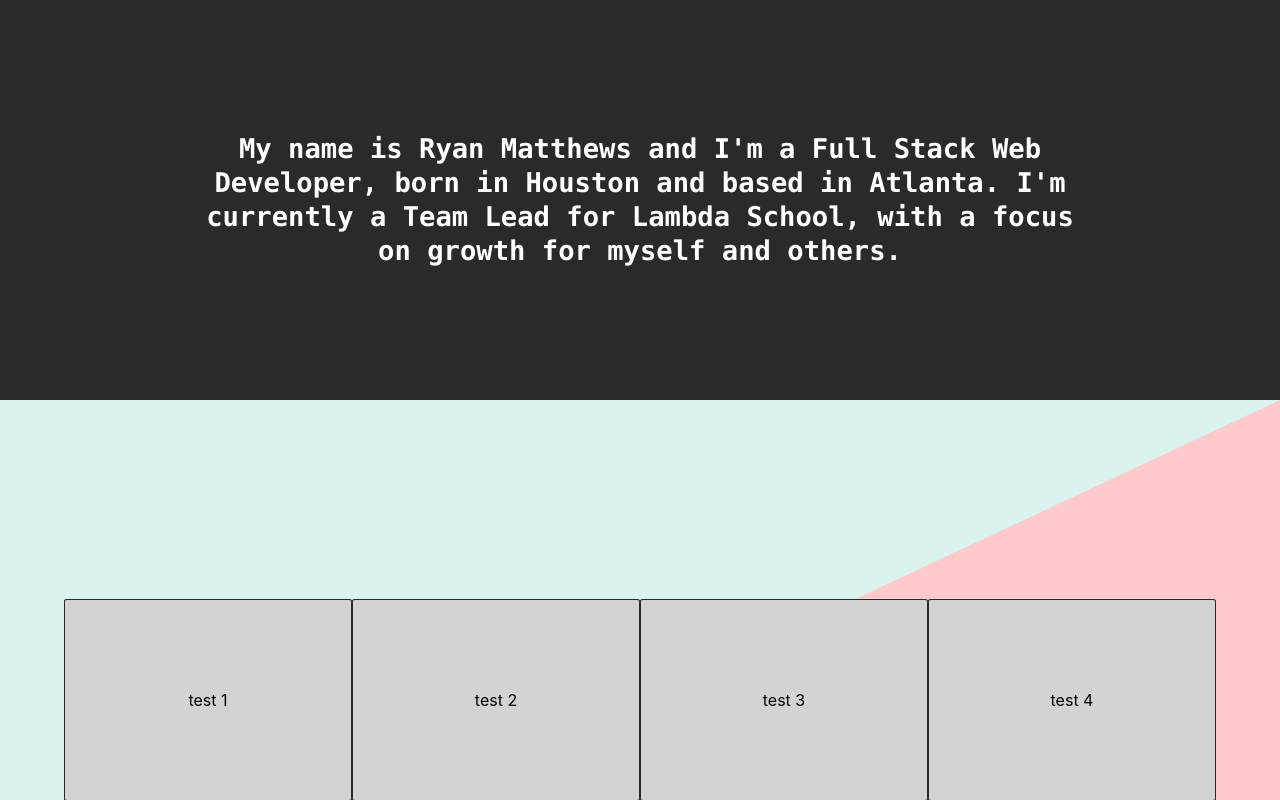
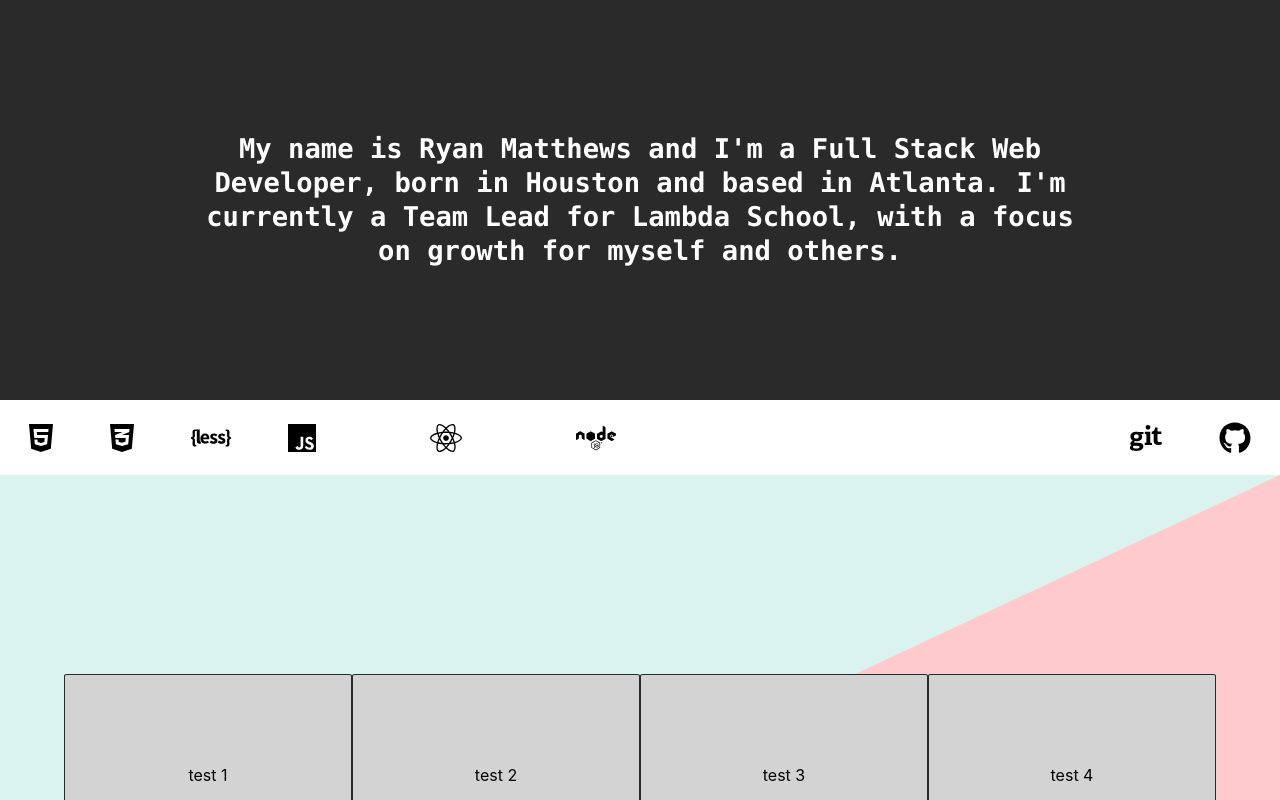
Before and after one commit to Ryntak94/portfolio, a React (Create React App) app: page / in a window 1280 px wide. Shown: the top 800 px of the page. Built offline with nearby package versions, Linux system fonts and the light colour scheme.

Commit message:
create techStack bar

```diff
--- a/package.json
+++ b/package.json
@@ -3,6 +3,12 @@
   "version": "0.1.0",
   "private": true,
   "dependencies": {
+    "@fortawesome/fontawesome-svg-core": "^1.2.22",
+    "@fortawesome/free-brands-svg-icons": "^5.10.2",
+    "@fortawesome/free-solid-svg-icons": "^5.10.2",
+    "@fortawesome/react-fontawesome": "^0.1.4",
+    "@iconify/icons-logos": "^1.0.1",
+    "@iconify/react": "^1.1.1",
     "react": "^16.8.6",
     "react-dom": "^16.8.6",
     "react-scripts": "3.0.1",
--- a/src/App.js
+++ b/src/App.js
@@ -4,6 +4,7 @@
 import Banner from './components/banner.js'
 import Content from './components/content.js'
 import Description from  './components/description.js'
+import TechStack from './components/techStack.js'
 
 class App extends Component {
     constructor(props)  {
@@ -29,6 +30,7 @@
         return (
             <div className="App">
             <Banner/>
+            <TechStack/>
             <Content projects={this.state.projects}/>
             <Description projects={this.state.projects}/>
             <Content flipped={true} projects={this.state.projects.slice(0,3)}/>
--- a/src/components/content.js
+++ b/src/components/content.js
@@ -25,14 +25,14 @@
     display: flex;
     justify-content: center;
     align-items: center;
-    background: #DAF3EF;
+    background: #FECACC;
     height: 600px;
 `
 const BackgroundTriangle2 = styled.div`
     -webkit-clip-path: polygon(0% 0%, 0% 100%, 100% 0);
-    clip-path: polygon(0% 0%, 0% 100%, 100% 0%);
+    clip-path: polygon(0% 0%, 100% 0%, 100% 100%);
     height: 600px;
-    background: #FECACC;
+    background: #DAF3EF;
     width:100%;
     position: absolute;
 `
--- /dev/null
+++ b/src/components/techStack.js
@@ -0,0 +1,57 @@
+import React, { Component } from 'react';
+import ReactDOM from 'react-dom';
+import styled from 'styled-components'
+import { FontAwesomeIcon } from '@fortawesome/react-fontawesome'
+import { faReact, faHtml5, faCss3Alt, faNode, faLess, faJsSquare, faJs, faGithub, faGit } from '@fortawesome/free-brands-svg-icons'
+import { faCoffee } from '@fortawesome/free-solid-svg-icons'
+import { Icon, InlineIcon } from '@iconify/react';
+import reduxIcon from '@iconify/icons-logos/redux';
+import jqueryIcon from '@iconify/icons-logos/jquery'
+import expressIcon from '@iconify/icons-logos/express'
+import knexIcon from '@iconify/icons-logos/knex'
+import sqliteIcon from '@iconify/icons-logos/sqlite'
+import postgresqlIcon from '@iconify/icons-logos/postgresql'
+import graphqlIcon from '@iconify/icons-logos/graphql'
+import pythonIcon from '@iconify/icons-logos/python'
+import djangoIcon from '@iconify/icons-logos/django'
+import flaskIcon from '@iconify/icons-logos/flask'
+
+const Container = styled.div`
+    width: 100%;
+    height: 75px;
+    display: flex;
+    justify-content: space-around;
+    align-items: center;
+`
+
+class TechStack extends Component {
+    onHoverHandler = (e) =>  {
+        console.log(e.target)
+    }
+    render()    {
+        return  (
+            <Container>
+                <FontAwesomeIcon icon={faHtml5} size="2x"/>
+                <FontAwesomeIcon icon={faCss3Alt} size="2x"/>
+                <FontAwesomeIcon icon={faLess} size="2x"/>
+                <FontAwesomeIcon icon={faJs} size="2x"/>
+                <Icon icon={jqueryIcon} width="56px" height="49px" />
+                <FontAwesomeIcon icon={faReact} size="2x"/>
+                <Icon icon={reduxIcon} width="32px" height="28px" />
+                <FontAwesomeIcon icon={faNode} size="2x"/>
+                <Icon icon={expressIcon} width="56px" height="48px" />
+                <Icon icon={knexIcon} width="40px" height="35px"/>
+                <Icon icon={graphqlIcon} width="40px" height="35px"/>
+                <Icon icon={pythonIcon} width="40px" height="35px"/>
+                <Icon icon={djangoIcon} width="40px" height="35px"/>
+                <Icon icon={flaskIcon} width="40px" height="35px"/>
+                <Icon icon={sqliteIcon} width="56px" height="48px"/>
+                <Icon icon={postgresqlIcon} width="40px" height="35px"/>
+                <FontAwesomeIcon icon={faGit} size="2x"/>
+                <FontAwesomeIcon icon={faGithub} size="2x"/>
+            </Container>
+        )
+    }
+}
+
+export default TechStack;
```
Also changed, not shown: 1 other file (tests, documents, lock files or other folders).
